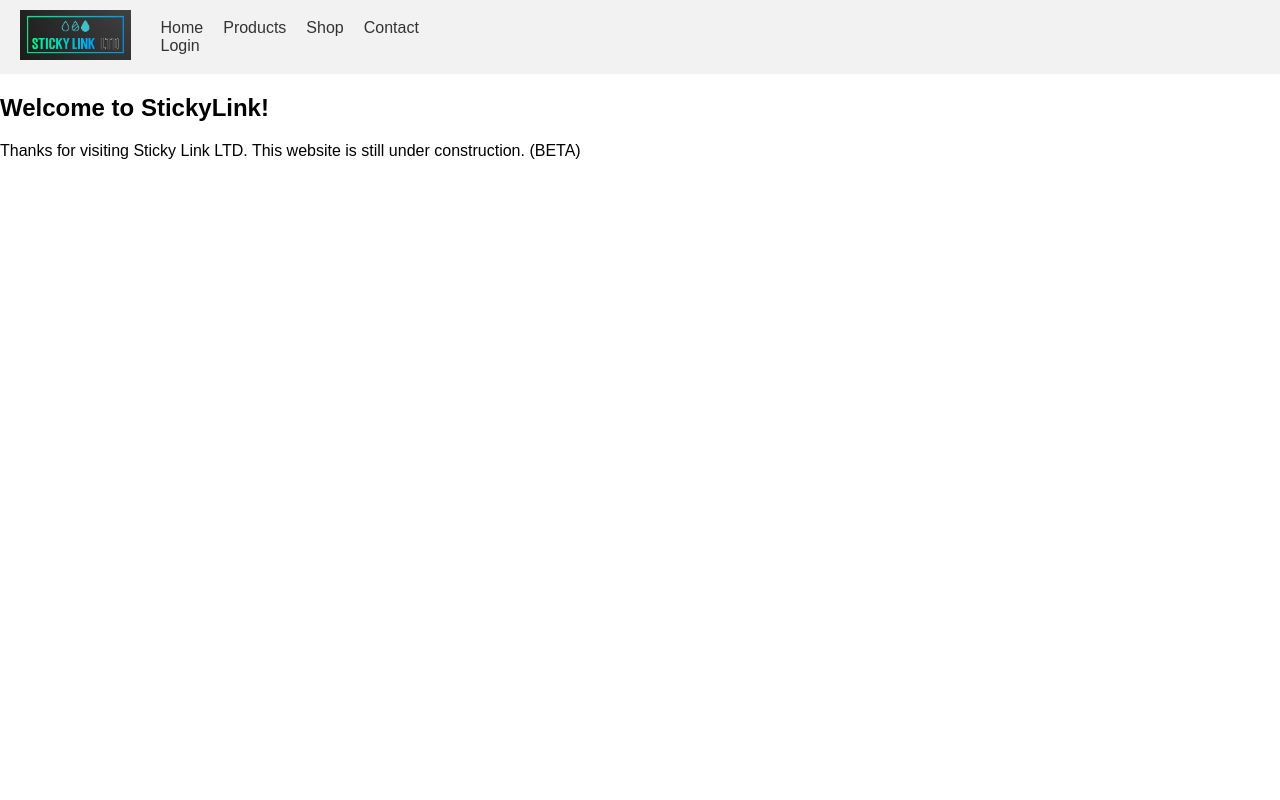
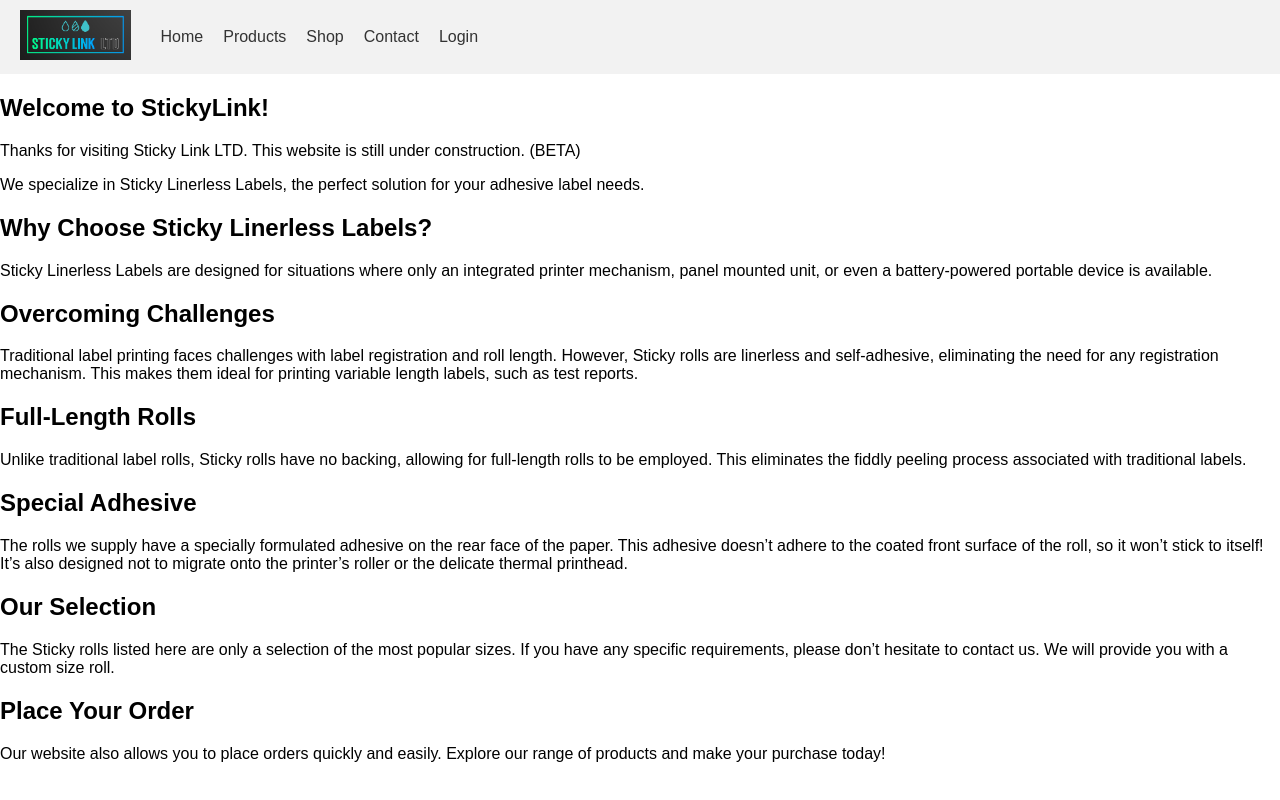
Before and after one commit to anibalhsm/StickyLink, a Flask app: page / in a window 1280 px wide. Run offline with Flask 2, Linux system fonts and the light colour scheme.

Commit message:
modified:   templates/main.html

```diff
--- a/templates/main.html
+++ b/templates/main.html
@@ -12,30 +12,41 @@
         <a href="/">
             <img src="{{ url_for('static', filename='logo.png') }}" alt="Company Logo">
         </a>
-        <div class="topnav">
-            <div class="leftnav">
         <a href="/">Home</a>
         <a href="{{ url_for('products') }}">Products</a>
         <a href="{{ url_for('shop') }}">Shop</a>
         <a href="{{ url_for('contact') }}">Contact</a>
-            </div>
-            <div class="rightnav">
         {% if current_user.is_authenticated %}
         <a href="{{ url_for('account') }}">Account</a>
         <a href="{{ url_for('logout') }}">Logout</a>
     {% else %}
         <a href="{{ url_for('login') }}">Login</a>
     {% endif %}
-            </div>
-        </div>
     </nav>
-
 </html>
-
     <div>
         <h2>Welcome to StickyLink!</h2>
         <p>Thanks for visiting Sticky Link LTD. This website is still under construction. (BETA)
-        </p>
+
+        <p>We specialize in Sticky Linerless Labels, the perfect solution for your adhesive label needs.</p>
+
+        <h2>Why Choose Sticky Linerless Labels?</h2>
+        <p>Sticky Linerless Labels are designed for situations where only an integrated printer mechanism, panel mounted unit, or even a battery-powered portable device is available.</p>
+
+        <h2>Overcoming Challenges</h2>
+        <p>Traditional label printing faces challenges with label registration and roll length. However, Sticky rolls are linerless and self-adhesive, eliminating the need for any registration mechanism. This makes them ideal for printing variable length labels, such as test reports.</p>
+
+        <h2>Full-Length Rolls</h2>
+        <p>Unlike traditional label rolls, Sticky rolls have no backing, allowing for full-length rolls to be employed. This eliminates the fiddly peeling process associated with traditional labels.</p>
+
+        <h2>Special Adhesive</h2>
+        <p>The rolls we supply have a specially formulated adhesive on the rear face of the paper. This adhesive doesn’t adhere to the coated front surface of the roll, so it won’t stick to itself! It’s also designed not to migrate onto the printer’s roller or the delicate thermal printhead.</p>
+
+        <h2>Our Selection</h2>
+        <p>The Sticky rolls listed here are only a selection of the most popular sizes. If you have any specific requirements, please don’t hesitate to contact us. We will provide you with a custom size roll.
+
+        <h2>Place Your Order</h2>
+        <p>Our website also allows you to place orders quickly and easily. Explore our range of products and make your purchase today!
     </div>
 </body>
 </html>
```
Lines whose indentation alone changed are shown as unchanged.
